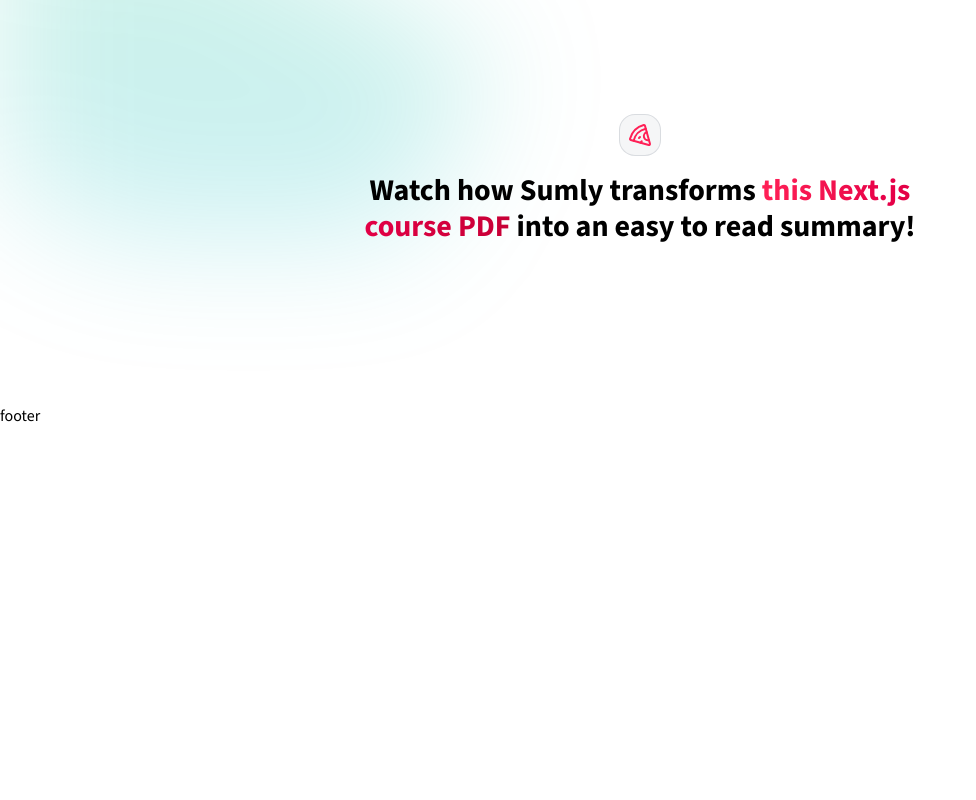
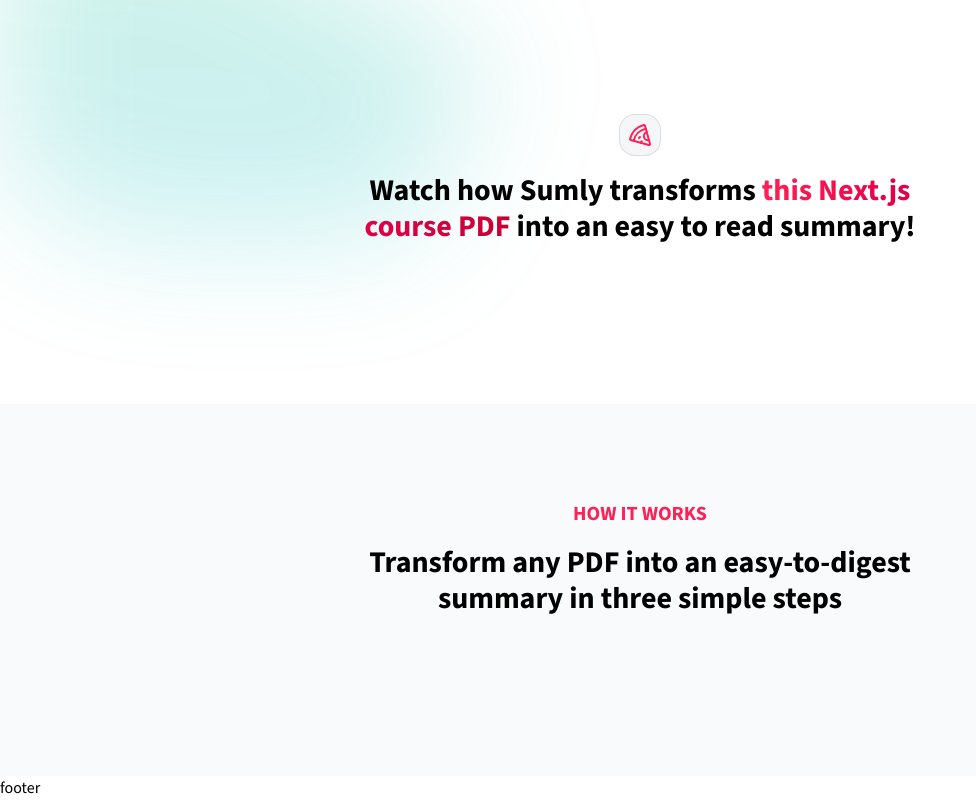
Before and after one commit to ayushcodes0/sumly, a Next.js app: page / in a window 1280 px wide. Shown: the part 584-1384 px from the top of the page, without its empty margins (0-976 px from the left). Before the commit the page ends 1012 px from the top, so only its background shows below. Built offline with nearby package versions, Linux system fonts and the light colour scheme.

Commit message:
added hero section

```diff
--- a/app/page.tsx
+++ b/app/page.tsx
@@ -1,6 +1,7 @@
 import HeroSection from "@/components/home/HeroSection"
 import BgGradient from "@/components/common/BgGradient";
 import DemoSection from "@/components/home/DemoSection";
+import HowItWorksSection from "@/components/home/HowItWorksSection";
 
 export default function Home() {
   return(
@@ -9,6 +10,7 @@
       <div className="flex flex-col">
         <HeroSection/>
         <DemoSection/>
+        <HowItWorksSection/>
       </div>
     </div>
   );
--- a/components/home/DemoSection.tsx
+++ b/components/home/DemoSection.tsx
@@ -4,13 +4,16 @@
 const DemoSection = () => {
   return (
     <section className='relative'>
-      <div className="py-12 lg:py-24 max-w-5xl mx-auto px-4 sm:px-6 lg:px-8">
+      <div className="py-12 lg:py-24 max-w-5xl mx-auto px-4 sm:px-6 lg:px-8 ">
         <div aria-hidden="true" className="pointer-events-none absolute inset-x-0 -top-40 -z-10 transform-gpu overflow-hidden blur-3xl sm:-top-30">
         <div style={{clipPath: 'plygon(74.1%, 44.1% 100% 61.6% 97.5% 26.9% 85.5% 0.1% 80.7% 2% 72.5% 32.5% 60.2% 62.4% 52.4% 68.1% 47.5% 58.3% 45.2% 34.5% 27.5% 76.7% 0.1% 64.9% 17.9% 100% 27.6% 76.8% 76.1% 97.7% 74.1% 44.1%)'}} className="relative left-[calc(50%-11rem)] aspect-1155/678 w-[36.125rem] -translate-x-1/2 rotate-[30deg] bg-linear-to-br from bg-emerald-500 via-teal-500 to-cyan-500 opacity-20 sm:left-[calc(50%-30rem)] sm-w-[72rem]"></div>
         </div>
         <div className='flex flex-col items-center text-center space-y-4'>
             <div className="inline-flex items-center justify-center p-2 rounded-2xl bg-gray-100/80 backdrop-blur-xs border border-gray-500/20 mb-4"><Pizza className='w-6 h-6 text-rose-500'/></div>
             <div className='text-center mb-16'><h3 className='font-bold text-3xl max-w-2xl mx-auto px-4 sm:px-6'>Watch how Sumly transforms <span className='bg-linear-to-r from-rose-500 to-rose-700 bg-clip-text text-transparent'>this Next.js course PDF</span> into an easy to read summary!</h3></div>
+            <div className="flex justify-center items-center px-2 sm:px-4 lg:px-6">
+                {/* {Summary Viewer} */}
+            </div>
         </div>
       </div>
     </section>
--- /dev/null
+++ b/components/home/HowItWorksSection.tsx
@@ -0,0 +1,36 @@
+import { FileText } from 'lucide-react';
+import React, { ReactNode } from 'react'
+
+const HowItWorksSection = () => {
+
+    type Step = {
+        icon: ReactNode;
+        label: string;
+        description: string;
+    }
+
+    const steps: Step[] = [
+        {
+            icon: <FileText size={64} strokeWidth={1.5}/>,
+            label: "Upload your PDF",
+            description: "Simply drag and drop you PDF document"
+        }
+    ];
+
+  return (
+    <section className='relative overflow-hidden bg-gray-50'>
+      <div className="py-12 lg:py-24 max-w-5xl mx-auto px-4 sm:px-6 ">
+        <div aria-hidden="true" className="pointer-events-none absolute inset-x-0 -top-40 -z-10 transform-gpu overflow-hidden blur-3xl sm:-top-30">
+            <div style={{clipPath: 'plygon(74.1%, 44.1% 100% 61.6% 97.5% 26.9% 85.5% 0.1% 80.7% 2% 72.5% 32.5% 60.2% 62.4% 52.4% 68.1% 47.5% 58.3% 45.2% 34.5% 27.5% 76.7% 0.1% 64.9% 17.9% 100% 27.6% 76.8% 76.1% 97.7% 74.1% 44.1%)'}} className="relative left-[calc(50%-11rem)] aspect-1155/678 w-[36.125rem] -translate-x-1/2 rotate-[30deg] bg-linear-to-br from bg-emerald-500 via-teal-500 to-cyan-500 opacity-20 sm:left-[calc(50%-30rem)] sm-w-[72rem]"></div>
+        </div>
+        <div className="text-center mb-16">
+            <h2 className='text-xl font-bold uppercase text-rose-500 mb-4'>How it works</h2>
+            <h3 className='font-bold text-3xl max-w-2xl mx-auto'>Transform any PDF into an easy-to-digest summary in three simple steps</h3>
+        </div>
+        <div className="grid grid-cols-1 md:grid-cols-3 gap-8 max-w-6xl mx-auto relative"></div>
+      </div>
+    </section>
+  )
+}
+
+export default HowItWorksSection
```
